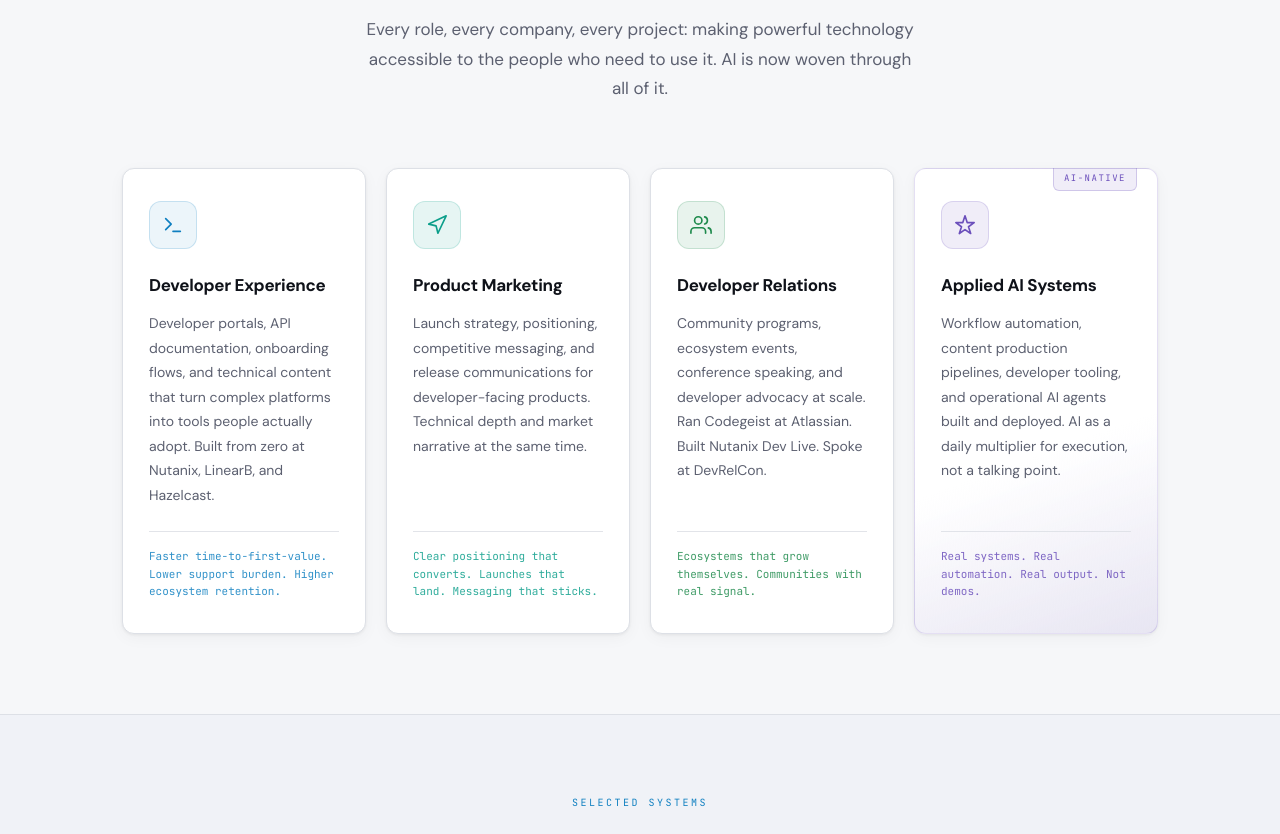
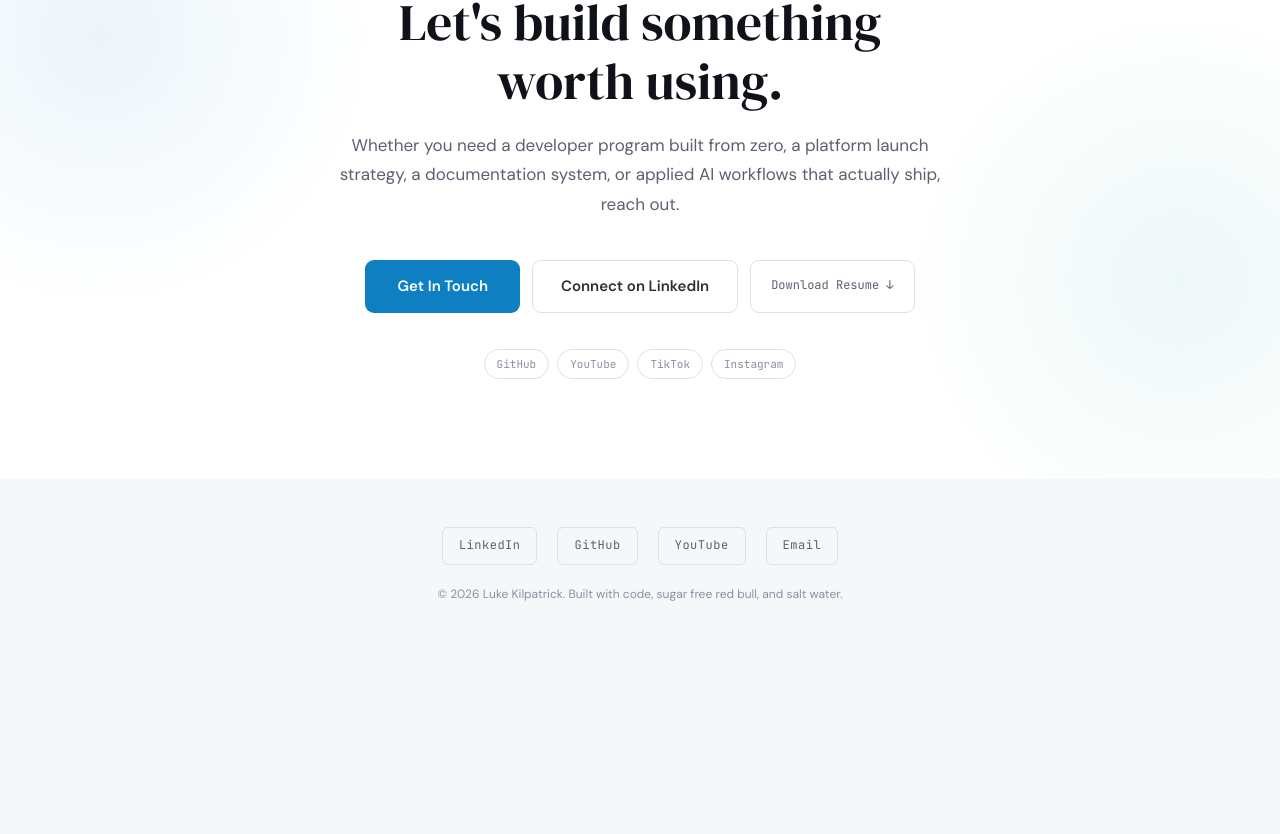
Before and after one commit to lkilpatrick/lkilpatrick_com, a Next.js app: page / in a window 1280 px wide. Shown: the part 1275-2109 px from the top of the page. After the commit the page ends 1927 px from the top, so only its background shows below. Built offline with nearby package versions, Linux system fonts and the light colour scheme.

Commit message:
Slim homepage to Hero+CTA only; move sections to tabs; fish favicon

```diff
--- a/app/content/page.tsx
+++ b/app/content/page.tsx
@@ -1,6 +1,7 @@
 import type { Metadata } from "next";
 import Navbar from "../components/Navbar";
 import Footer from "../components/Footer";
+import ContentPreview from "../components/ContentPreview";
 import WritingContent from "../components/WritingContent";
 
 export const metadata: Metadata = {
@@ -13,6 +14,7 @@ export default function ContentPage() {
     <>
       <Navbar />
       <main style={{ paddingTop: 64 }}>
+        <ContentPreview />
         <WritingContent />
       </main>
       <Footer />
--- a/app/impact/page.tsx
+++ b/app/impact/page.tsx
@@ -1,6 +1,9 @@
 import type { Metadata } from "next";
 import Navbar from "../components/Navbar";
 import Footer from "../components/Footer";
+import CapabilityPillars from "../components/CapabilityPillars";
+import CredibilityBar from "../components/CredibilityBar";
+import WhenToBringMeIn from "../components/WhenToBringMeIn";
 import StrategicImpact from "../components/Skills";
 
 export const metadata: Metadata = {
@@ -13,7 +16,10 @@ export default function ImpactPage() {
     <>
       <Navbar />
       <main style={{ paddingTop: 64 }}>
+        <CapabilityPillars />
+        <CredibilityBar />
         <StrategicImpact />
+        <WhenToBringMeIn />
       </main>
       <Footer />
     </>
--- a/app/page.tsx
+++ b/app/page.tsx
@@ -1,11 +1,5 @@
 import Navbar from "./components/Navbar";
 import Hero from "./components/Hero";
-import CapabilityPillars from "./components/CapabilityPillars";
-import SelectedSystems from "./components/SelectedSystems";
-import WhenToBringMeIn from "./components/WhenToBringMeIn";
-import CredibilityBar from "./components/CredibilityBar";
-import ContentPreview from "./components/ContentPreview";
-import PersonalSection from "./components/PersonalSection";
 import CTASection from "./components/CTASection";
 import Footer from "./components/Footer";
 
@@ -14,12 +8,6 @@ export default function Home() {
     <>
       <Navbar />
       <Hero />
-      <CapabilityPillars />
-      <SelectedSystems />
-      <WhenToBringMeIn />
-      <CredibilityBar />
-      <ContentPreview />
-      <PersonalSection />
       <CTASection />
       <Footer />
     </>
--- a/app/social/page.tsx
+++ b/app/social/page.tsx
@@ -1,6 +1,7 @@
 import type { Metadata } from "next";
 import Navbar from "../components/Navbar";
 import Footer from "../components/Footer";
+import PersonalSection from "../components/PersonalSection";
 import SocialPageSection from "../components/SocialPage";
 
 export const metadata: Metadata = {
@@ -13,6 +14,7 @@ export default function SocialPage() {
     <>
       <Navbar />
       <main style={{ paddingTop: 64 }}>
+        <PersonalSection />
         <SocialPageSection />
       </main>
       <Footer />
```
Also changed, not shown: app/favicon.svg.
